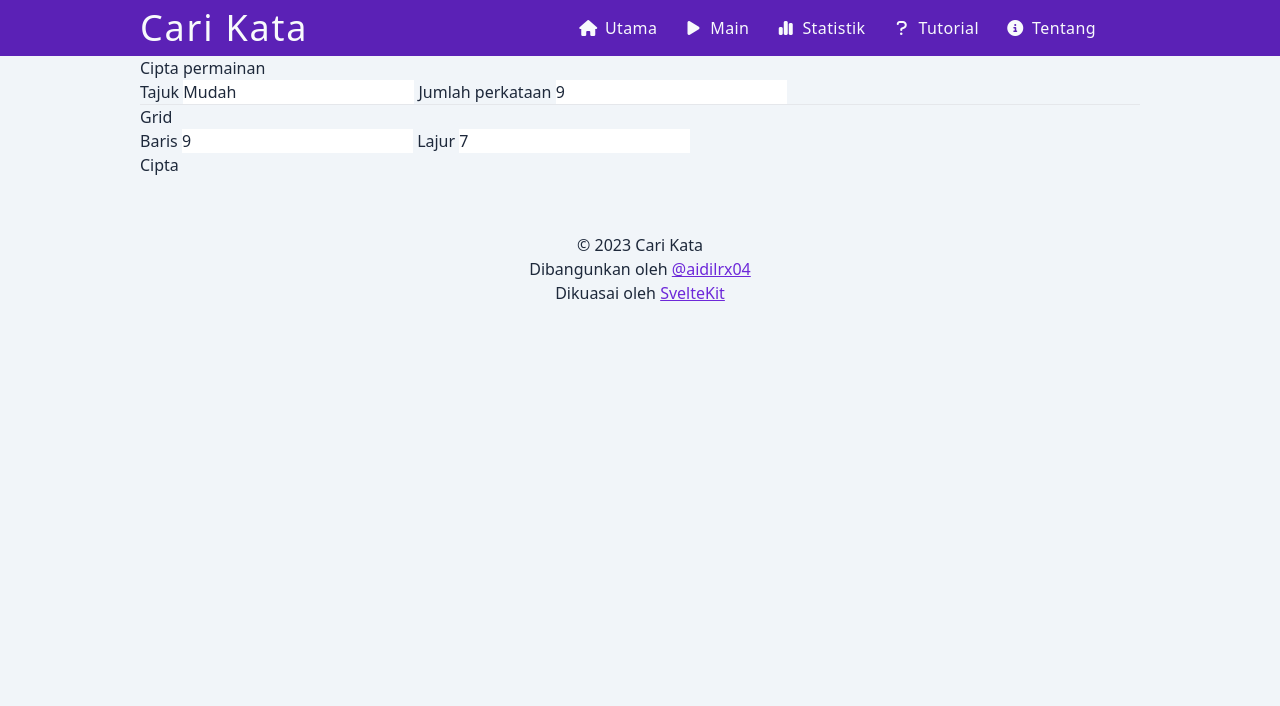
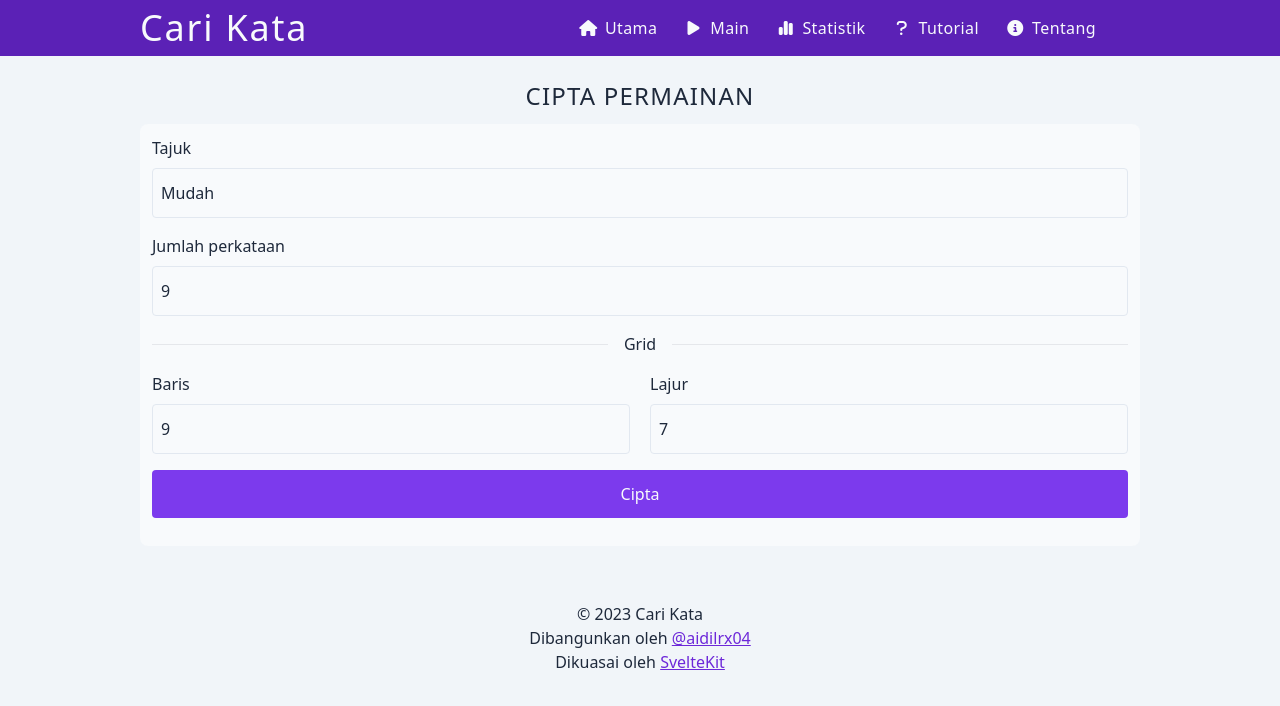
Before and after one commit to aidilrx04/cari-kata, a SvelteKit app: page /create in a window 1280 px wide. Shown: the top 706 px of the page. Built offline with nearby package versions, Linux system fonts and the light colour scheme; some icons are missing.

Commit message:
feat: add create page style

```diff
--- a/src/routes/create/+page.svelte
+++ b/src/routes/create/+page.svelte
@@ -1,6 +1,7 @@
 <script lang="ts">
 	import { goto } from '$app/navigation';
 	import type { Game } from '$lib/types';
+	import Grid from '../game/Grid.svelte';
 
 	const game: Game = {
 		title: 'Mudah',
@@ -37,9 +38,11 @@
 	};
 </script>
 
-<main>
-	<h1>Cipta permainan</h1>
+<header>
+	<h1 class="uppercase text-2xl text-center mt-6 mb-3 tracking-wider">Cipta permainan</h1>
+</header>
 
+<main class="p-3 max-w-full bg-slate-50 dark:bg-slate-700 rounded-lg">
 	<form on:submit={handleSubmit}>
 		<label class="input-group" for="title">
 			<span>Tajuk</span>
@@ -50,22 +53,44 @@
 			<input bind:value={totalWords} type="number" id="words" />
 		</label>
 
-		<hr />
-		<span>Grid</span>
+		<div class="relative my-4 text-center">
+			<hr class="z-10 absolute top-1/2 left-0 w-full" />
+			<span class="relative px-4 bg-slate-50 z-20">Grid</span>
+		</div>
 
-		<div class="input-group">
-			<label for="rows">
+		<div class="flex w-full gap-5">
+			<label for="rows" class="input-group w-full">
 				<span>Baris</span>
 				<input bind:value={game.grid.rows} type="number" id="rows" />
 			</label>
-			<label for="columns">
+			<label for="columns" class="input-group w-full">
 				<span>Lajur</span>
 				<input bind:value={game.grid.columns} type="number" id="columns" />
 			</label>
 		</div>
 
 		<div class="input-group">
-			<button type="submit">Cipta</button>
+			<button
+				type="submit"
+				class="block w-full py-3 px-2 rounded text-slate-50 bg-violet-600 hover:bg-violet-700 active:focus:bg-violet-800"
+			>
+				Cipta
+			</button>
 		</div>
 	</form>
 </main>
+
+<style>
+	.input-group {
+		@apply block mb-4;
+	}
+
+	.input-group span {
+		@apply block mb-2;
+	}
+
+	.input-group input,
+	.input-group select {
+		@apply block w-full py-3 px-2 bg-slate-50 rounded border  border-slate-200;
+	}
+</style>
```
